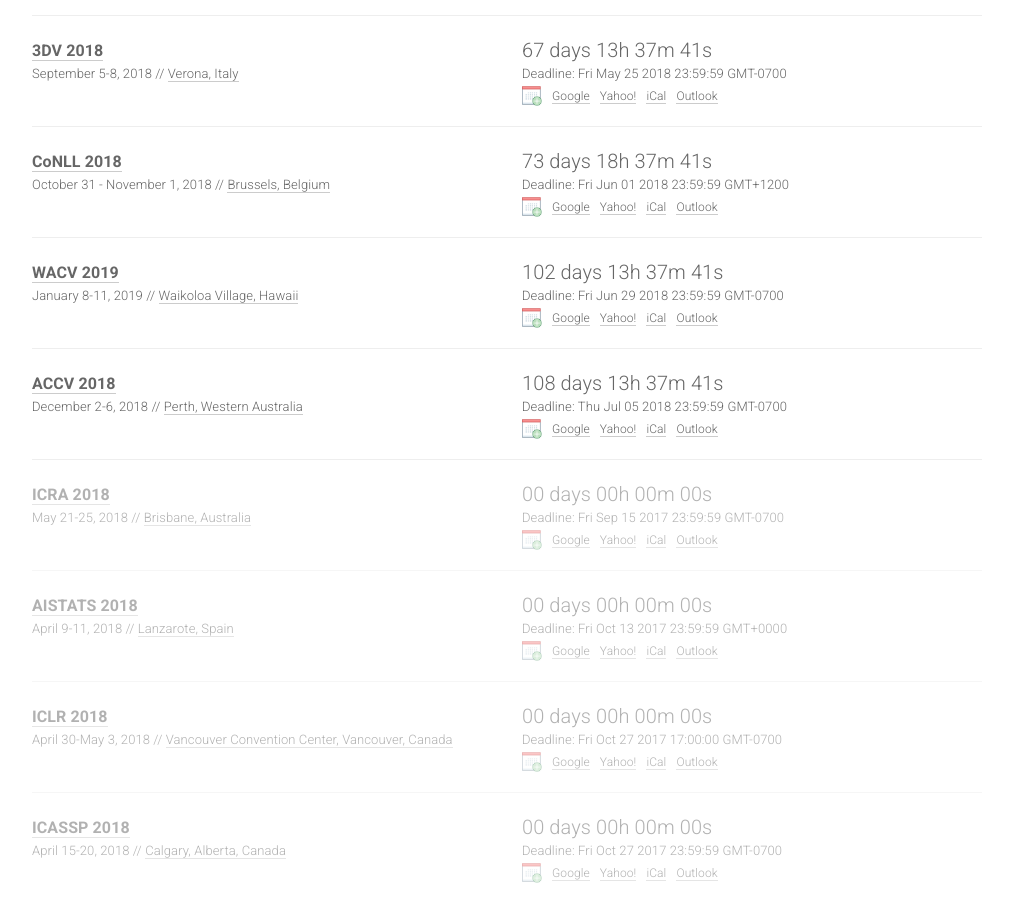
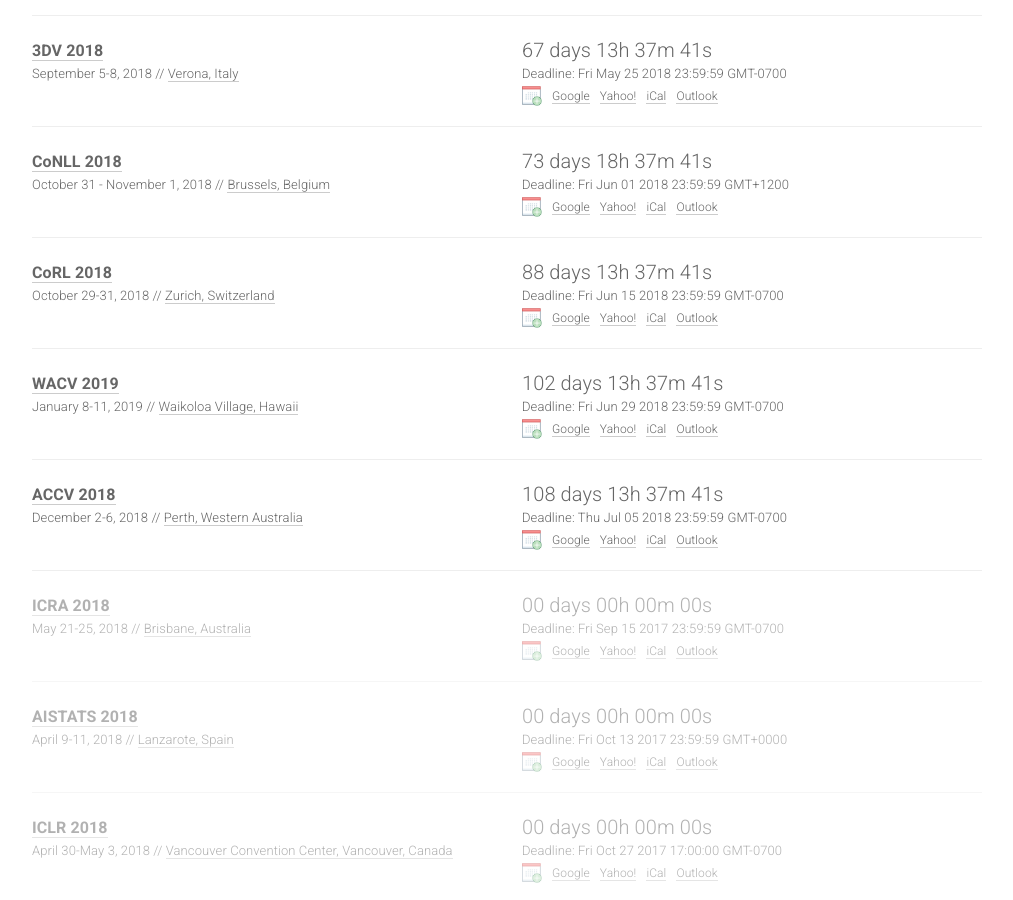
Before and after one commit to paperswithcode/ai-deadlines, a Jekyll site: the page built from index.html, in a window 1280 px wide and 900 px high, scrolled down 631 px. Shown: the whole window, without its empty margins (133-1146 px from the left). Built offline with Jekyll 4.4.1, drawn with Linux system fonts in a browser that asks for light colours; nearby versions of some CDN libraries; comment, search, counter and statistics services are not loaded.

Commit message:
Add Conferenc on Robot Learning (CoRL) 2018

```diff
--- a/_data/conferences.yml
+++ b/_data/conferences.yml
@@ -60,6 +60,16 @@
   date: October 31 - November 1, 2018
   place: Brussels, Belgium
   sub: NLP
+
+- name: CoRL
+  year: 2018
+  id: corl2018
+  link: http://www.robot-learning.org/
+  deadline: "2018-06-15 23:59:59"
+  timezone: America/Los_Angeles
+  date:  October 29-31, 2018
+  place: Zurich, Switzerland
+  sub: RO
 
 - name: WACV
   year: 2019
```
